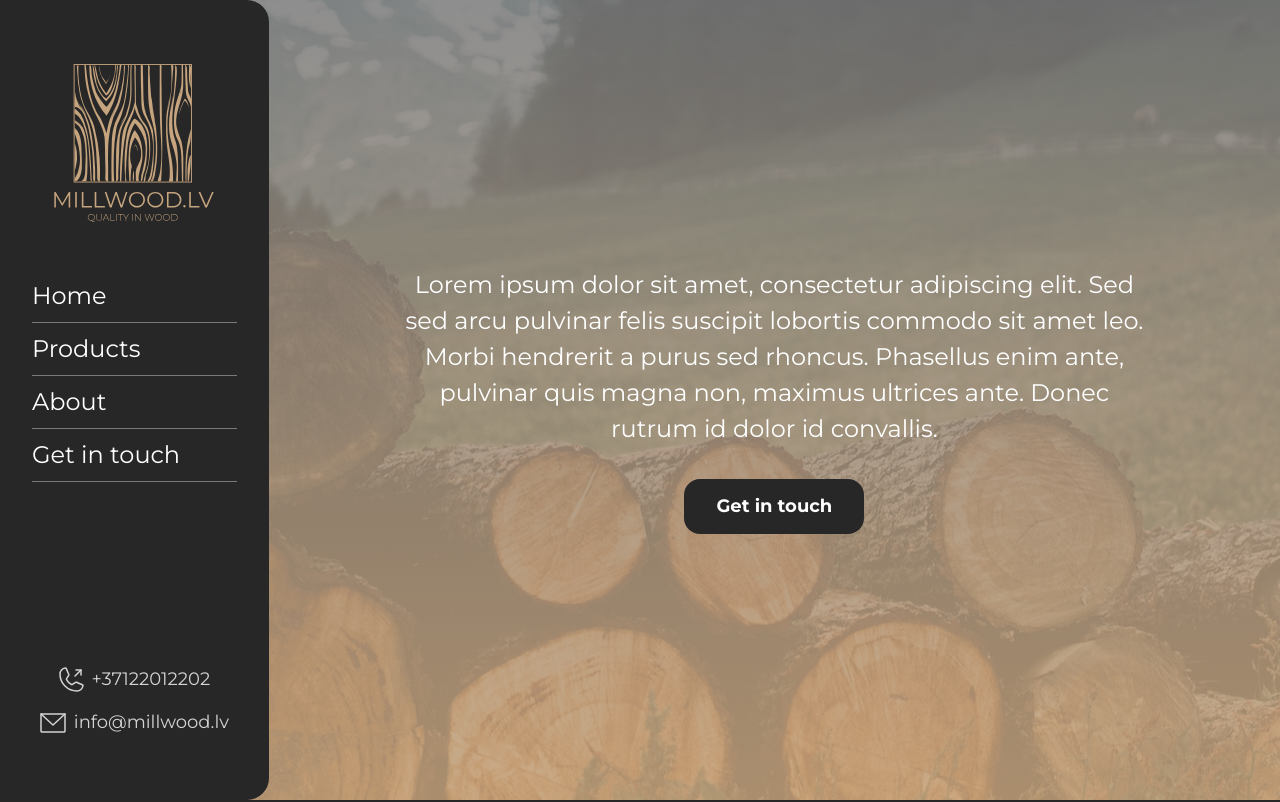
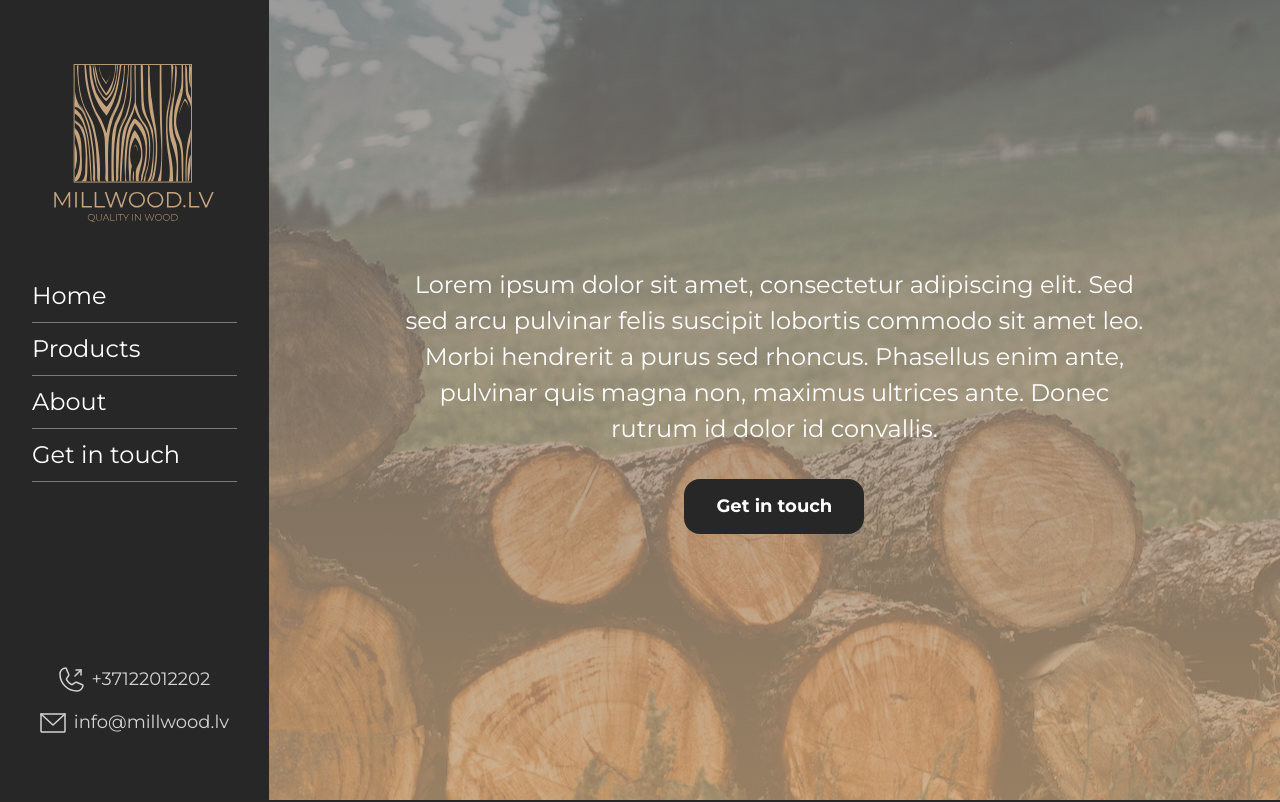
Before and after one commit to dcjwu/millwood, a Next.js app: page / in a window 1280 px wide. Shown: the top 802 px of the page. Built offline with nearby package versions, Linux system fonts and the light colour scheme.

Commit message:
Chore | Minor improvements

```diff
--- a/src/components/Header/Header.module.scss
+++ b/src/components/Header/Header.module.scss
@@ -3,7 +3,7 @@
 
 .wrapper {
   align-items: center;
-  background: linear-gradient(to bottom, rgba($color-grey-600, 0.85), rgba($color-brand, 0.85)), url('../../assets/images/header.jpeg') left center no-repeat;
+  background: linear-gradient(to bottom, rgba($color-grey-600, 0.75), rgba($color-brand, 0.75)), url('../../assets/images/header.jpeg') left center no-repeat;
   display: flex;
   flex-direction: column;
   gap: 3.2rem;
--- a/src/components/Navigation/Navigation.module.scss
+++ b/src/components/Navigation/Navigation.module.scss
@@ -4,7 +4,6 @@
 .wrapper {
   align-items: center;
   background-color: $color-background-grey;
-  border-radius: 0 2.2rem 2.2rem 0;
   display: flex;
   flex-direction: column;
   height: calc(100vh - 12.8rem);
@@ -13,7 +12,7 @@
   padding: 6.4rem $nav-padding-x 6.4rem $nav-padding-x;
   position: fixed;
   top: 0;
-  transition: transform .2s ease-in-out, border-radius .2s ease-in-out;
+  transition: transform .2s ease-in-out;
   width: $nav-width;
   z-index: 100;
 
--- a/src/lib/Button/Button.module.scss
+++ b/src/lib/Button/Button.module.scss
@@ -13,7 +13,7 @@
   border-radius: 1.6rem;
   @include text-paragraph();
   font-weight: 700;
-  transition: background-color .3s ease-in-out, color .3s ease-in-out, padding-right .3s ease-in-out;
+  transition: background-color .3s ease-in-out, color .3s ease-in-out;
 
   @include breakpoint-max($bp-screen-md) {
     padding: 1.2rem 3.2rem;
```
